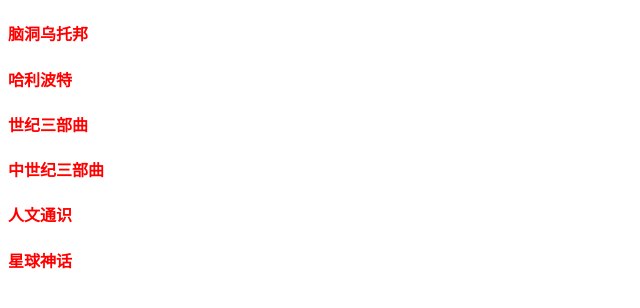
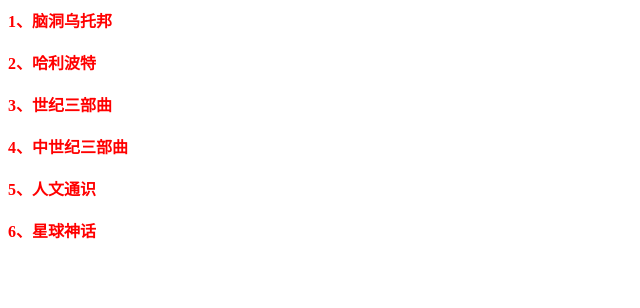
Before and after one commit to xiongod/xiongod.github.io, a plain HTML site: page author.html in a window 1280 px wide. Shown: the whole page, without its empty margins (0-640 px from the left). Drawn offline with Linux system fonts and the light colour scheme.

Commit message:
添加数字列表

```diff
--- a/author.html
+++ b/author.html
@@ -22,20 +22,21 @@
         fetch('https://xiongod.github.io/authorList.json') // 替换为你的API URL
             .then(response => response.json()) // 解析响应为JSON
             .then(data => {
+                var titleIndex = 1
                 data.forEach(author => {
 
-                    const authorName = document.createElement('h4');
+                    const authorName = document.createElement('div');
                     authorName.style.color = 'red'
                     authorName.style.fontWeight = 'bold';
                     const dataList = document.createElement('div');
                     dataList.id = author.channel
                     dataList.setAttribute('name', 'dataList');
-                    authorName.textContent = author.channel
-
+                    authorName.textContent = titleIndex+'、'+author.channel
+                    var index = 1
                     author.unit.forEach(unit => {
                         const a = document.createElement('a');
                         a.href = "#";
-                        a.textContent = unit.title + "-" + unit.published
+                        a.textContent = index+"、"+unit.title + "-" + unit.published
                         a.addEventListener('click', function(e) {
                             e.preventDefault(); // 阻止链接的默认行为
                             // 跳转到明细页面
@@ -43,6 +44,7 @@
                         });
                         dataList.appendChild(a)
                         dataList.appendChild(document.createElement('br'))
+                        index ++
                     })
                     dataList.hidden = true
 
@@ -53,7 +55,9 @@
                     });
                     authors.appendChild(authorName);
                     authors.appendChild(dataList);
+                    authors.appendChild(document.createElement('br'));
                     //authors.appendChild(document.createElement('hr'));
+                    titleIndex++
                 })
                 // 你可以在这里进一步处理数据，例如更新页面上的某些元素
 
```
